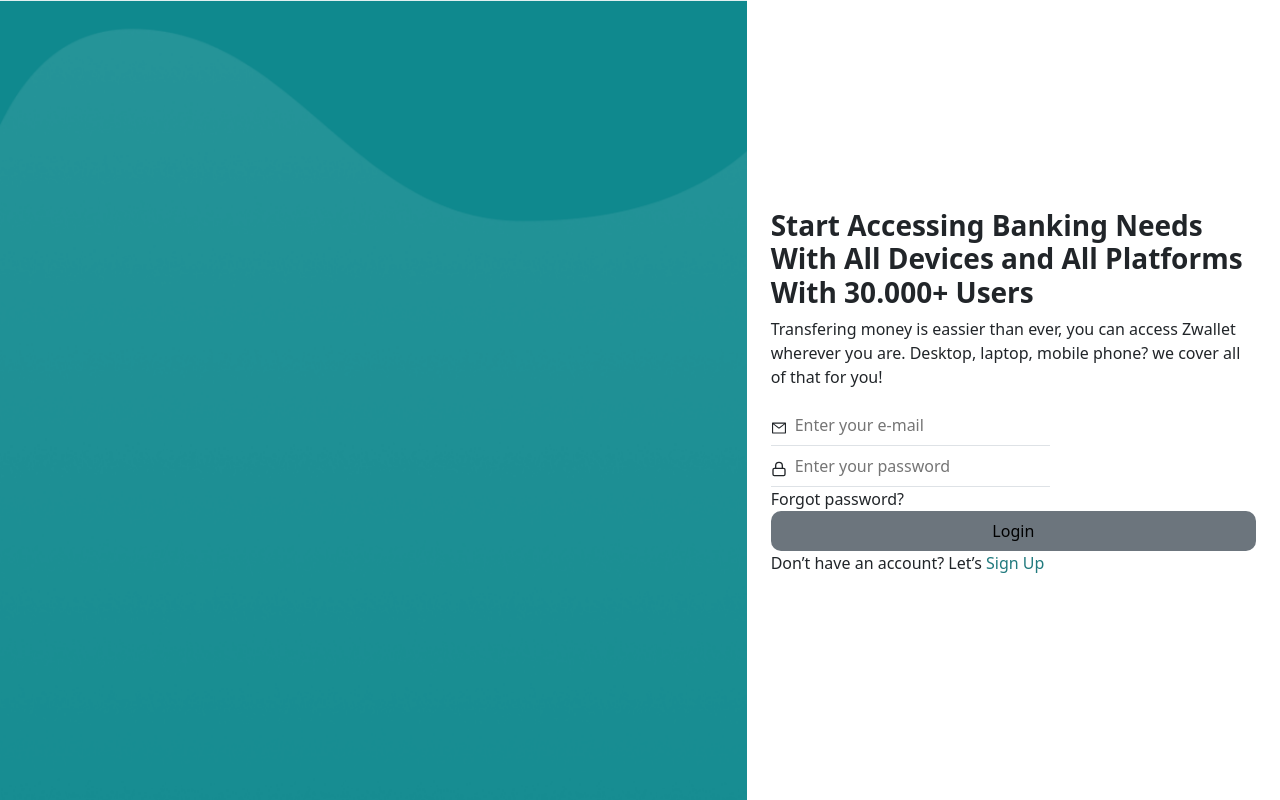
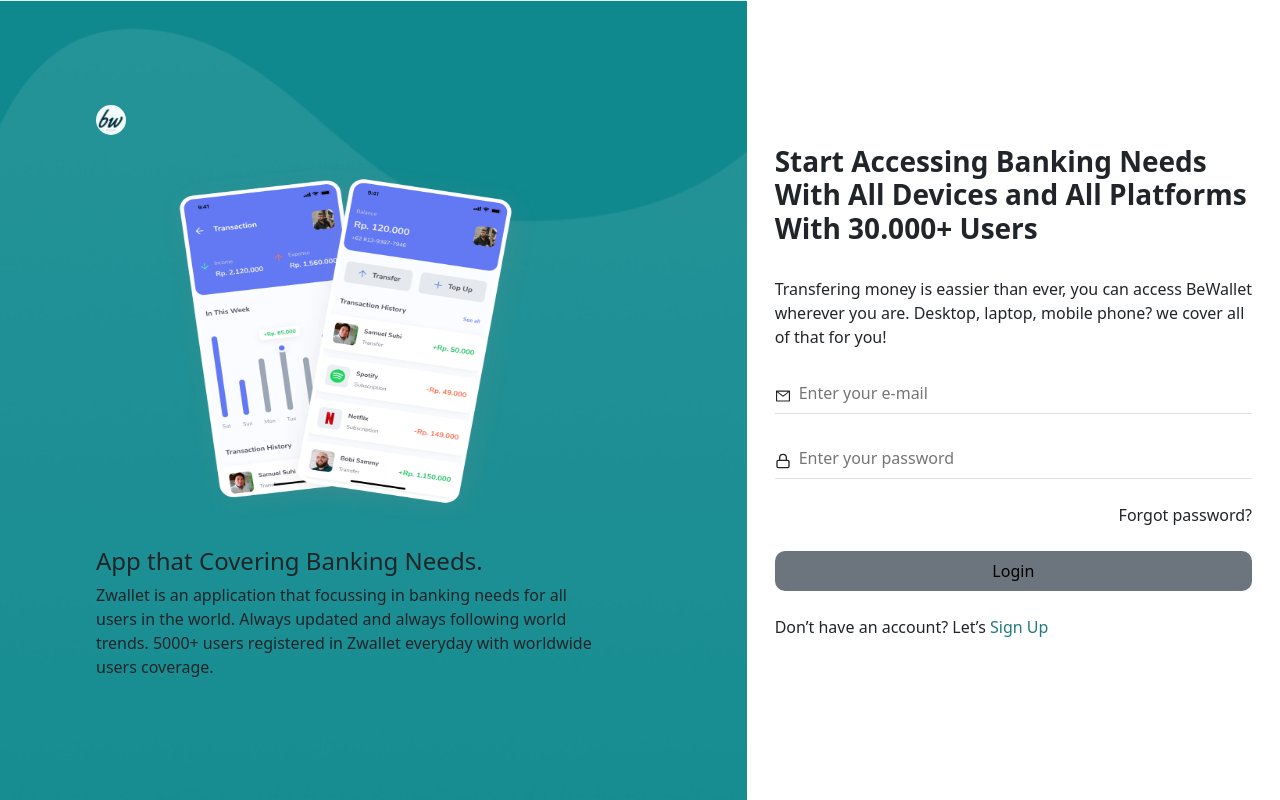
Before and after one commit to jumelisah/fw5-next-js, a Next.js app: page /login in a window 1280 px wide. Built offline with nearby package versions, Linux system fonts and the light colour scheme.

Commit message:
edit login page

```diff
--- a/components/FormInput.js
+++ b/components/FormInput.js
@@ -1,8 +1,8 @@
 const FormInput = ({type, icon, placeholder, variant}) => {
   return(
-    <div className='position-relative'>
-    <input type={type} placeholder={placeholder} className={`px-4 py-2 ${variant}`}/>
-    <p className='position-absolute top-50 start-0 translate-middle-y'>{icon}</p>
+    <div className='position-relative mb-4'>
+    <input type={type} placeholder={placeholder} className={`px-4 py-2 ${variant}`} style={{width: '100%'}}/>
+    <p className='position-absolute top-50 start-0 translate-middle-y m-0' style={{eight: '24px'}}>{icon}</p>
     </div>
   )
 }
--- a/pages/login.js
+++ b/pages/login.js
@@ -9,21 +9,36 @@ import styles from '../styles/Login.module.css'
 
 const Login = () => {
   return(
-    <div className='row p-0 m-0'>
-      <div className={`${styles.leftSection} left-section col-7 p-0 d-none d-sm-block`}>
-        {/* <Image src='/images/bg-login.png' alt='background login' width={100} height={100} layput='responsive' sizes='100vw' /> */}
+    <div className='d-flex flex-column-reverse flex-md-row p-0 m-0'>
+      <div className={`${styles.leftSection} left-section col-12 col-md-7 px-5 d-flex align-items-center vh-md-100`}>
+        <div className='px-5'>
+        <Link href='/'>
+          <a>
+            <Image src='/images/bw.png' alt='logo' width={30} height={30} className={`${styles.logo}`}/>
+          </a>
+        </Link>
+        <div className='text-center'>
+          <Image src='/images/Group 57.png' alt='background phone' width={400} height={400} layout='fixed' priority />
+        </div>
+          <h1 className='fs-4'>App that Covering Banking Needs.</h1>
+          <p style={{maxWidth: '500px'}}>Zwallet is an application that focussing in banking needs for all users in the world. Always updated and always following world trends. 5000+ users registered in Zwallet everyday with worldwide users coverage.</p>
+        </div>
       </div>
-      <div className='right-section col-12 col-md-5 p-0 d-flex justify-content-center align-items-center vh-100'>
+      <div className='right-section col-12 col-md-5 px-3 py-5 py-md-0 d-flex justify-content-center align-items-center vh-md-100'>
         <div className='container'>
           <h1 className='fs-3 fw-bold'>Start Accessing Banking Needs With All Devices and All Platforms With 30.000+ Users</h1>
-          <p>Transfering money is eassier than ever, you can access Zwallet wherever you are. Desktop, laptop, mobile phone? we cover all of that for you!</p>
+          <p className='py-4 m-0'>Transfering money is eassier than ever, you can access BeWallet wherever you are. Desktop, laptop, mobile phone? we cover all of that for you!</p>
           <Form>
             <FormInput icon={<AiOutlineMail />} placeholder='Enter your e-mail' variant='border-0 border-bottom' />
             <FormInput icon={<FiLock />} placeholder='Enter your password' variant='border-0 border-bottom' />
-            <Link href='/'>
-              <a className='text-dark' style={{textDecoration: 'none'}}>Forgot password?</a>
-            </Link>
-            <Button variant='bg-secondary border-0'>Login</Button>
+            <div className='text-end'>
+              <Link href='/'>
+                <a className='text-dark' style={{textDecoration: 'none'}}>Forgot password?</a>
+              </Link>
+            </div>
+            <div className='my-4 p-0'>
+              <Button variant='bg-secondary border-0'>Login</Button>
+            </div>
           </Form>
             <p>Don’t have an account? Let’s
               <Link href='/'>
--- a/styles/Login.module.css
+++ b/styles/Login.module.css
@@ -4,3 +4,7 @@
   background-size: cover;
   background-repeat: no-repeat;
 }
+
+.logo{
+  border-radius: 50%;
+}
```
Also changed, not shown: public/images/Group 57.png (added).
